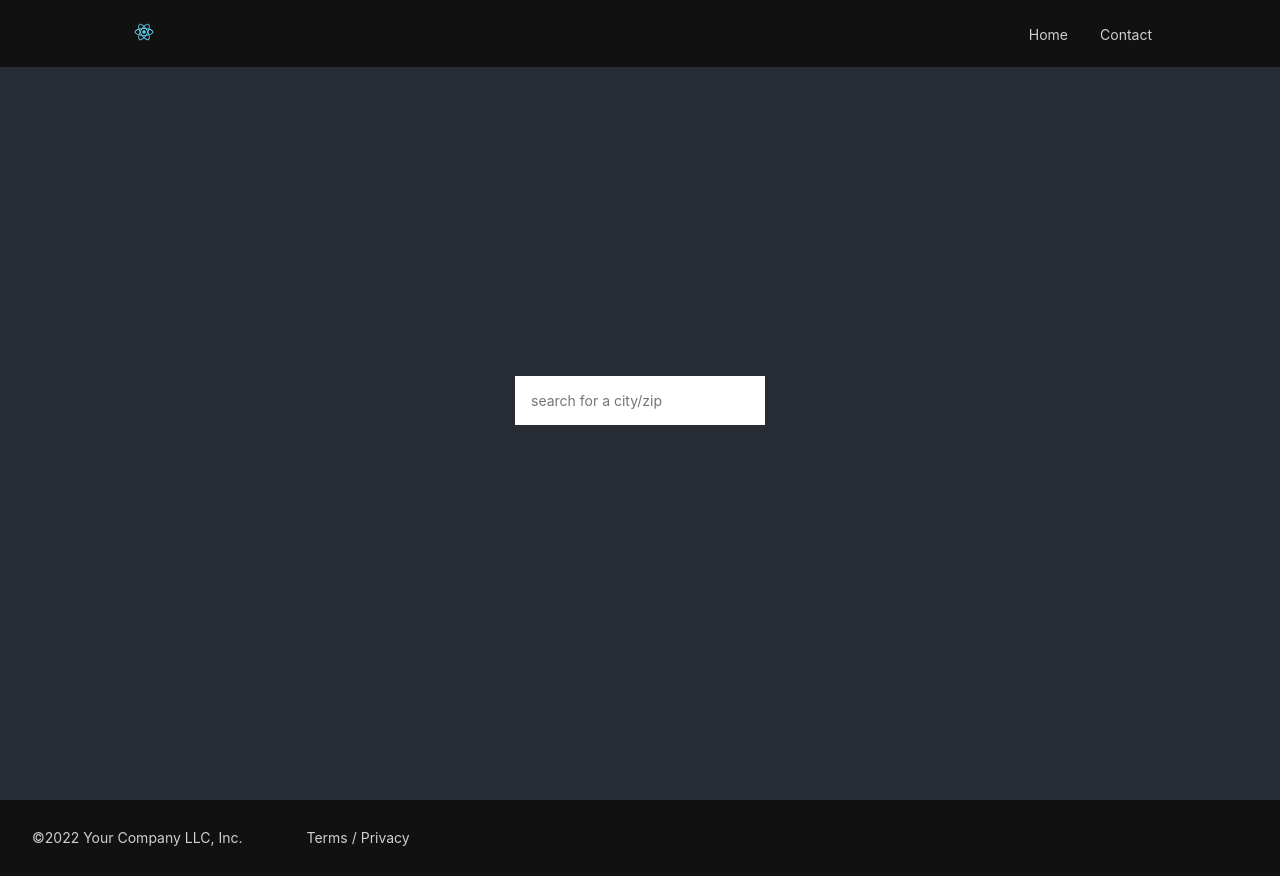
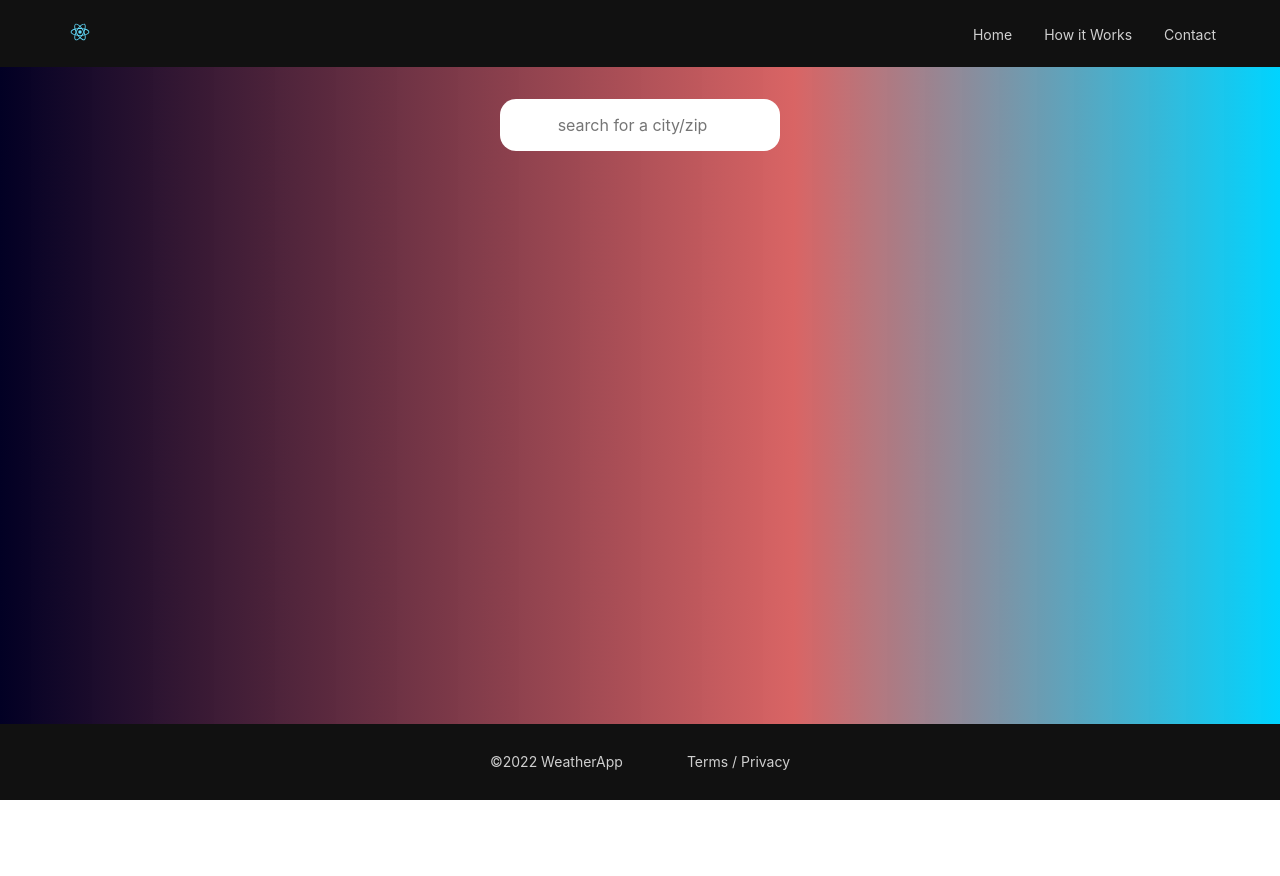
Before and after one commit to sayanthp/weatherapp, a React (Create React App) app: page / in a window 1280 px wide. After the commit the page ends 800 px from the top, so only its background shows below. Built offline with nearby package versions, Linux system fonts and the light colour scheme.

Commit message:
ui design of nav,footer,search box completed

```diff
--- a/src/App.js
+++ b/src/App.js
@@ -12,14 +12,9 @@ class App extends Component{
 
   render(){
     return (
-      <div className="App">
-        <header className="App-header">
+      <div>
+        <SearchBox />
 
-          <SearchBox />
-
-
-
-        </header>
       </div>
     )
   }
--- a/src/Footer.js
+++ b/src/Footer.js
@@ -2,12 +2,14 @@ import './footer.css';
 
 function Footer(){
     return(
-        <footer className="bg-near-black white-80 pv5  ph4">
-            <p className="f6"><span className="dib mr4 mr5-ns">©2022 Your Company LLC, Inc.</span>
-                <a className="link white-80 hover-light-purple" href="/terms">Terms</a> /
-                <a className="link white-80 hover-green" href="/privacy"> Privacy </a>
-            </p>
-        </footer>
+        <div className="ftbottom">
+            <footer className="bg-near-black white-80 pv5 ph4">
+                <p className="f6"><span className="dib mr4 mr5-ns">©2022 WeatherApp</span>
+                    <a className="link white-80 hover-light-purple" href="/terms">Terms</a> /
+                    <a className="link white-80 hover-gold" href="/privacy"> Privacy </a>
+                </p>
+            </footer>
+        </div>
     );
 }
 
--- a/src/Navbar.js
+++ b/src/Navbar.js
@@ -3,17 +3,16 @@ import './navbar.css';
 
 function Navbar(){
     return(
-        <header className="bg-near-black fixed w-100 ph3  ph4-m ph5-l">
-           <nav className="db dt-l w-100 border-box pa3 ph5-l">
-                <a className="db dtc-l v-mid mid-gray link dim w-100 w-25-l tc tl-l mb2 mb0-l" href="/" title="WeatherApp">
-                    <img src={logo} className="dib w2 h2 br-100" alt="Site Name"/>
-                </a>
-                <div className="db dtc-l v-mid w-100 w-75-l tc tr-l">
-                    <a className="link   white-80 hover-gold f6 f5-l dib mr3 mr4-l" href="/home" title="Home">Home</a>
-                    <a className="link  white-80 hover-gold f6 f5-l dib" href="/contact" title="Contact">Contact</a>
-                </div>
-            </nav>
-        </header>
+        <nav className="bg-near-black db dt-l w-100 border-box pa3 ph5-l">
+            <a className="db dtc-l v-mid mid-gray w-100 w-25-l tc tl-l mb2 mb0-l" href="/" title="WeatherApp built using react">
+                <img src={logo} className="dib w2 h2 br-100" alt="react"/>
+            </a>
+            <div className="db dtc-l v-mid w-100 w-75-l tc tr-l">
+                <a className="link dim white-80 f6 f5-l dib mr3 mr4-l" href="/" title="Home">Home</a>
+                <a className="link dim white-80 f6 f5-l dib mr3 mr4-l" href="/" title="How it Works">How it Works</a>
+                <a className="link dim white-80 f6 f5-l dib" href="/" title="Contact">Contact</a>
+            </div>
+        </nav>
 
     );
 }
--- a/src/SearchBox.js
+++ b/src/SearchBox.js
@@ -1,8 +1,9 @@
+import './searchbox.css';
 const SearchBox = () => {
 
 return(
-    <div>
-        <input className="f6 f5-l input-reset bn fl black-80 bg-white pa3 lh-solid w-100 w-75-m w-80-l"
+    <div className="searchboxdiv">
+        <input className="input-reset bn black-80 bg-white pa3 lh-solid br4"
         type="search" placeholder='search for a city/zip'/>
     </div>
 );
--- a/src/footer.css
+++ b/src/footer.css
@@ -66,9 +66,6 @@
     padding-right: 2rem;
 }
 
-.mr4 {
-    margin-right: 2rem;
-}
 
 .f6 {
     font-size: .875rem;
@@ -86,3 +83,13 @@
         padding-bottom: 8rem;
     }
 }
+
+
+.ftbottom {
+    background-color: #111;
+    position: fixed;
+    left: 0;
+    bottom: 0;
+    width: 100%;
+    text-align: center;
+ }
--- a/src/index.css
+++ b/src/index.css
@@ -5,6 +5,9 @@ body {
     sans-serif;
   -webkit-font-smoothing: antialiased;
   -moz-osx-font-smoothing: grayscale;
+
+  background: rgb(2,0,36);
+  background: linear-gradient(90deg, rgba(2,0,36,1) 0%, rgba(215,92,92,0.950315160243785) 62%, rgba(0,212,255,1) 100%);
 }
 
 code {
--- a/src/index.js
+++ b/src/index.js
@@ -7,16 +7,13 @@ import 'tachyons' ;
 import Navbar from './Navbar';
 import Footer from './Footer';
 
-let app_details = {
-  "desc":"Weather forcasting application built using "
-};
 
 
 const root = ReactDOM.createRoot(document.getElementById('root'));
 root.render(
   <React.StrictMode>
     <Navbar />
-    <App info={app_details}/>
+    <App />
     <Footer />
   </React.StrictMode>
 );
--- /dev/null
+++ b/src/searchbox.css
@@ -0,0 +1,8 @@
+.searchboxdiv{
+    margin: 2rem auto auto auto;
+}
+.searchboxdiv input{
+    display: block;
+    margin: auto ;
+    text-align: center;
+}
```
